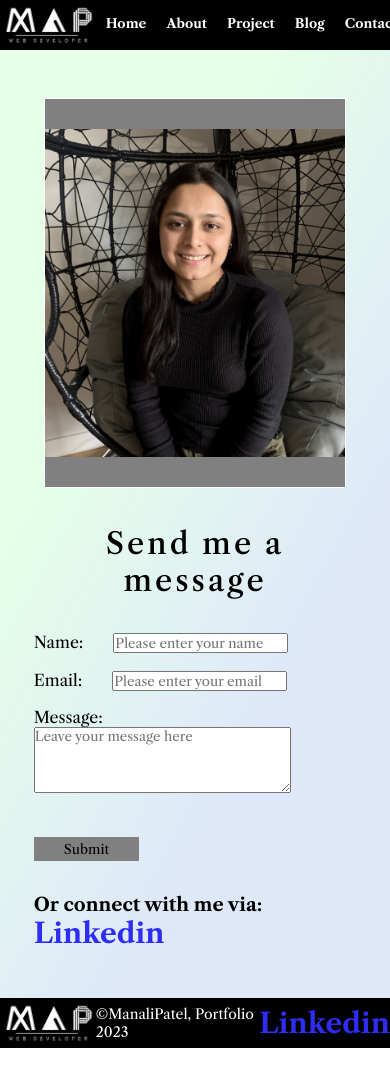
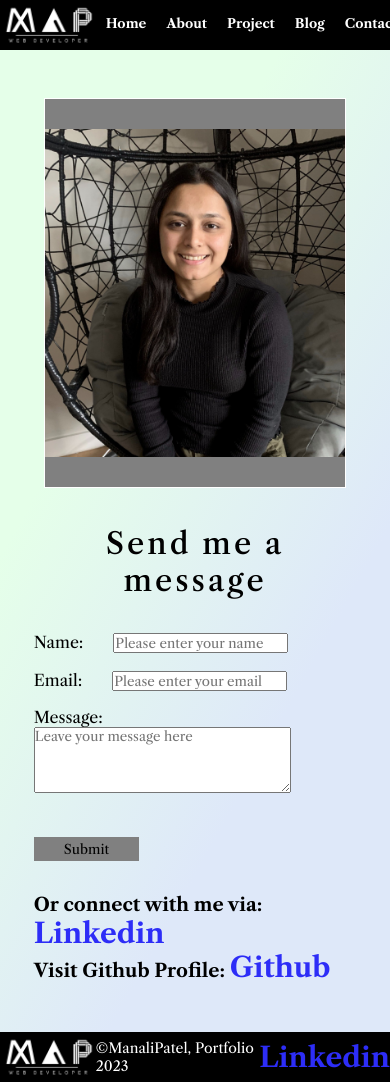
Before and after one commit to Manali1321/manalipatel, a React (Create React App) app: page /contact in a window 390 px wide. Before the commit the page ends 1048 px from the top, so only its background shows below. Built offline with nearby package versions, Linux system fonts and the light colour scheme.

Commit message:
github connected

```diff
--- a/src/App.css
+++ b/src/App.css
@@ -270,10 +270,13 @@ button a {
   border: none;
   margin: 2rem 0;
 }
-.linkedin a {
+.social a {
   font-size: 32px;
+  font-weight: 600;
   color: rgb(45, 45, 247);
-  font-weight: 600;
+}
+.social a:hover {
+  border-bottom: 1px solid rgb(29, 29, 63);
 }
 /* Media Query */
 @media only screen and (max-width: 1300px) {
@@ -418,7 +421,7 @@ button a {
   footer p {
     font-size: 14px;
   }
-  .linkedin a {
+  .social a {
     font-size: 28px;
   }
   .exp-card h2,
--- a/src/components/Footer.js
+++ b/src/components/Footer.js
@@ -6,7 +6,7 @@ class Footer extends React.Component {
       <footer>
         <img src="./image/logo.jpeg" alt='logo' className="logo"></img>
         <p>©ManaliPatel, Portfolio 2023</p>
-        <span class='linkedin'><a href="https://www.linkedin.com/in/manalipatel1321/">Linkedin</a></span>
+        <span class='social'><a href="https://www.linkedin.com/in/manalipatel1321/">Linkedin</a></span>
       </footer>
     )
   }
--- a/src/components/routes/About.js
+++ b/src/components/routes/About.js
@@ -27,9 +27,7 @@ class About extends React.Component {
           <img src="./image/about.jpeg" width="300" alt="me"></img>
           <div>
             <p>I am pursuing education in web development, I bring a diverse background from civil engineering in India. With a keen interest and passion for coding, I am eager to embark on a new journey in the world of web development. My educational pursuits have equipped me with a strong foundation in technical concepts and problem-solving skills, which I am excited to apply to real-world projects. I am dedicated to honing my coding skills and staying up-to-date with the latest industry trends to deliver high-quality, innovative solutions. My background in civil engineering has instilled in me a meticulous attention to detail and a disciplined approach to project management. With my blend of technical aptitude, creativity, and passion for coding, I am committed to making a meaningful impact in the field of web development.</p>
-
             <button id="resume"><a href="./Manali_Patel-Resume.pdf">Download Resume</a></button>
-
           </div>
         </div>
 
--- a/src/components/routes/Contact.js
+++ b/src/components/routes/Contact.js
@@ -63,7 +63,9 @@ function Contact() {
             </div>
             <button id="button" value="Submit">Submit</button>
           </form>
-          <h3>Or connect with me via: <span class='linkedin'><a href="https://www.linkedin.com/in/manalipatel1321/">Linkedin</a></span></h3>
+          <h3>Or connect with me via: <span class='social'><a href="https://www.linkedin.com/in/manalipatel1321/">Linkedin</a></span></h3>
+          <h3>Visit Github Profile: <span class='social github'><a href="https://github.com/Manali1321">Github</a></span></h3>
+
         </div>
       </div>
     </main>)
```
